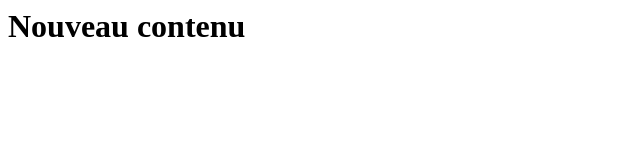
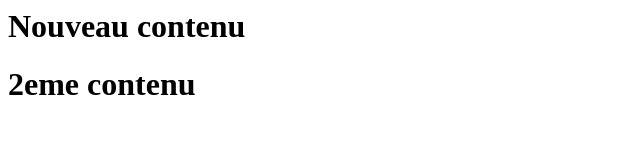
Before and after one commit to AbderrahmaneSarbane/ProjetGit, a plain HTML site: page index.html in a window 1280 px wide. Shown: the whole page, without its empty margins (0-640 px from the left). Drawn offline with Linux system fonts and the light colour scheme.

Commit message:
Update index.html

```diff
--- a/index.html
+++ b/index.html
@@ -1 +1,2 @@
 <h1>Nouveau contenu</h1>
+<h1>2eme contenu</h1>
```
